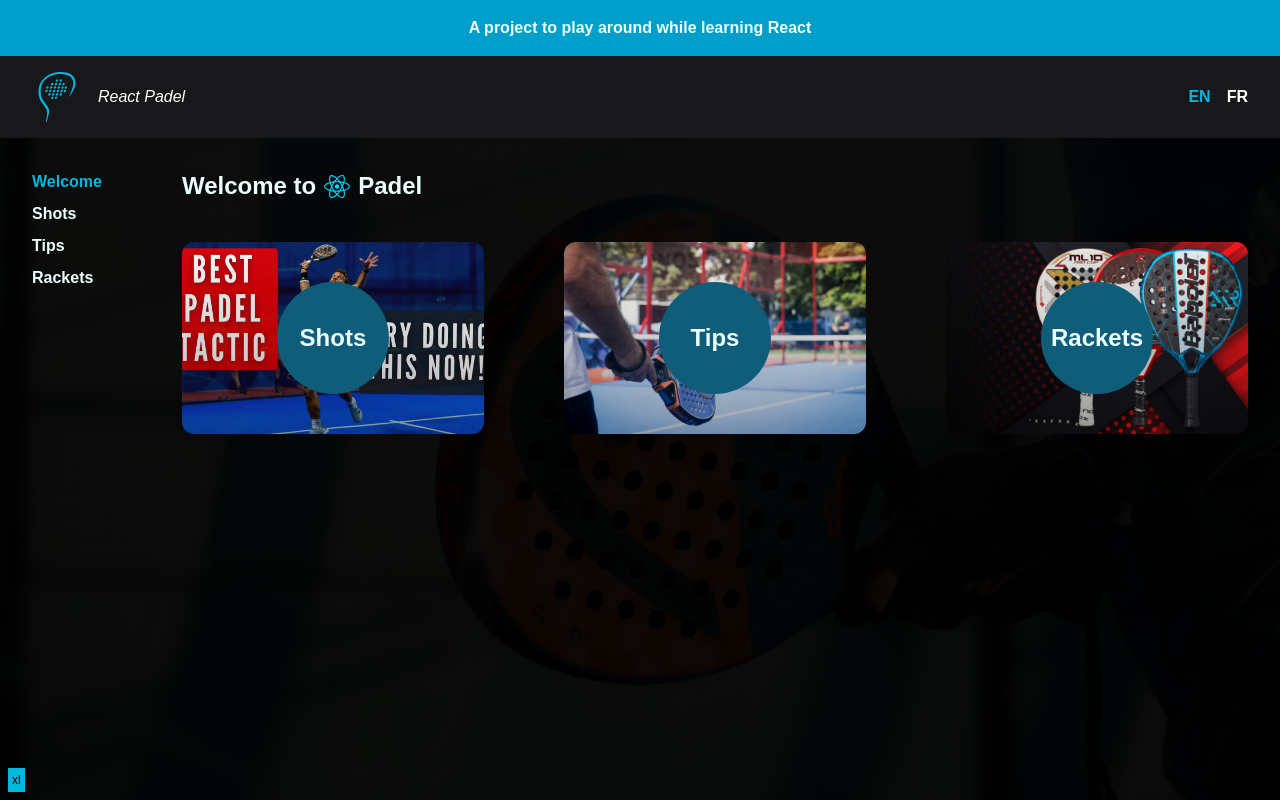
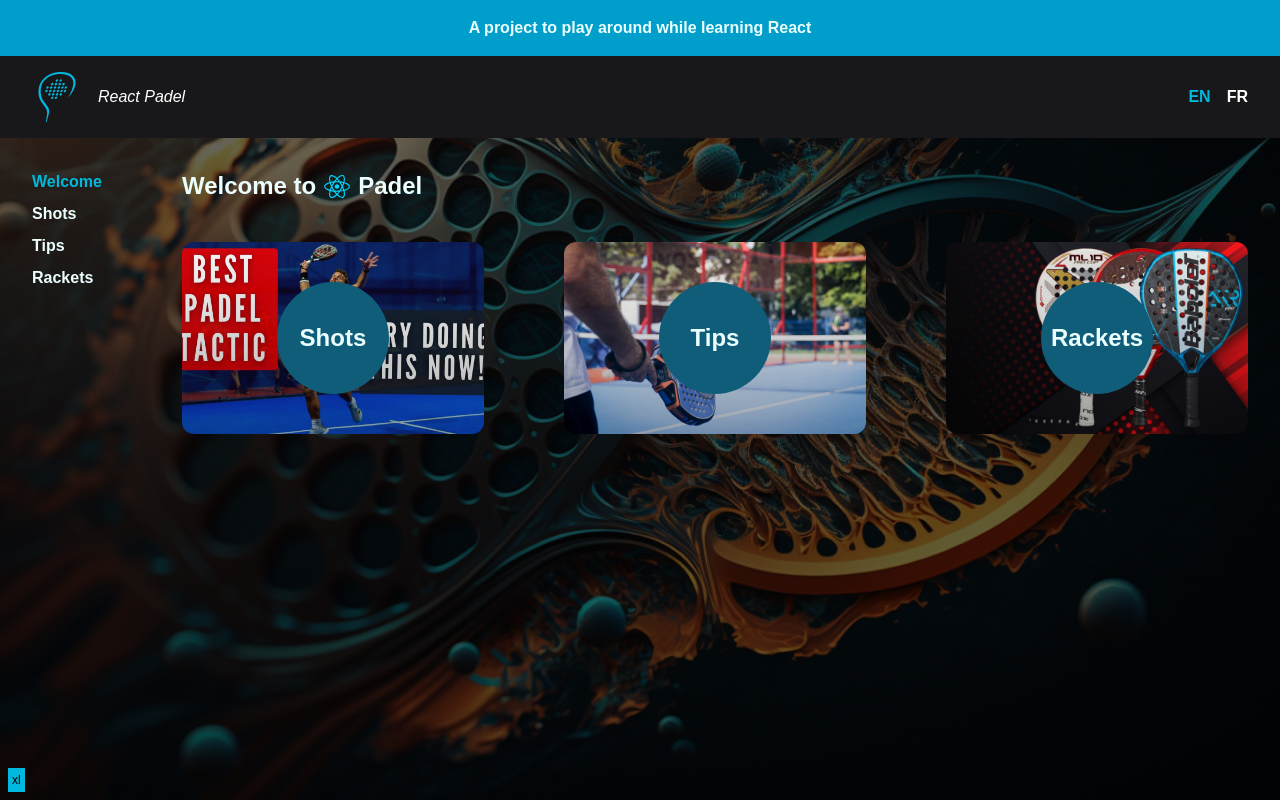
Before and after one commit to Meuss/react-padel, a React (Vite) app: page / in a window 1280 px wide. Built offline with nearby package versions, Linux system fonts and the light colour scheme.

Commit message:
:lipstick:

```diff
--- a/src/App.tsx
+++ b/src/App.tsx
@@ -30,7 +30,7 @@ const App = () => {
         <Provider store={store}>
           {/* <QueryClientProvider client={queryClient}> */}
           <Header />
-          <div className="flex-1 bg-black bg-opacity-95">
+          <div className="flex-1 bg-black bg-opacity-60">
             <MobileMenu />
             <div className="container py-8">
               <div className="flex justify-between gap-20">
```
Also changed, not shown: src/images/padel-bg.jpg.
